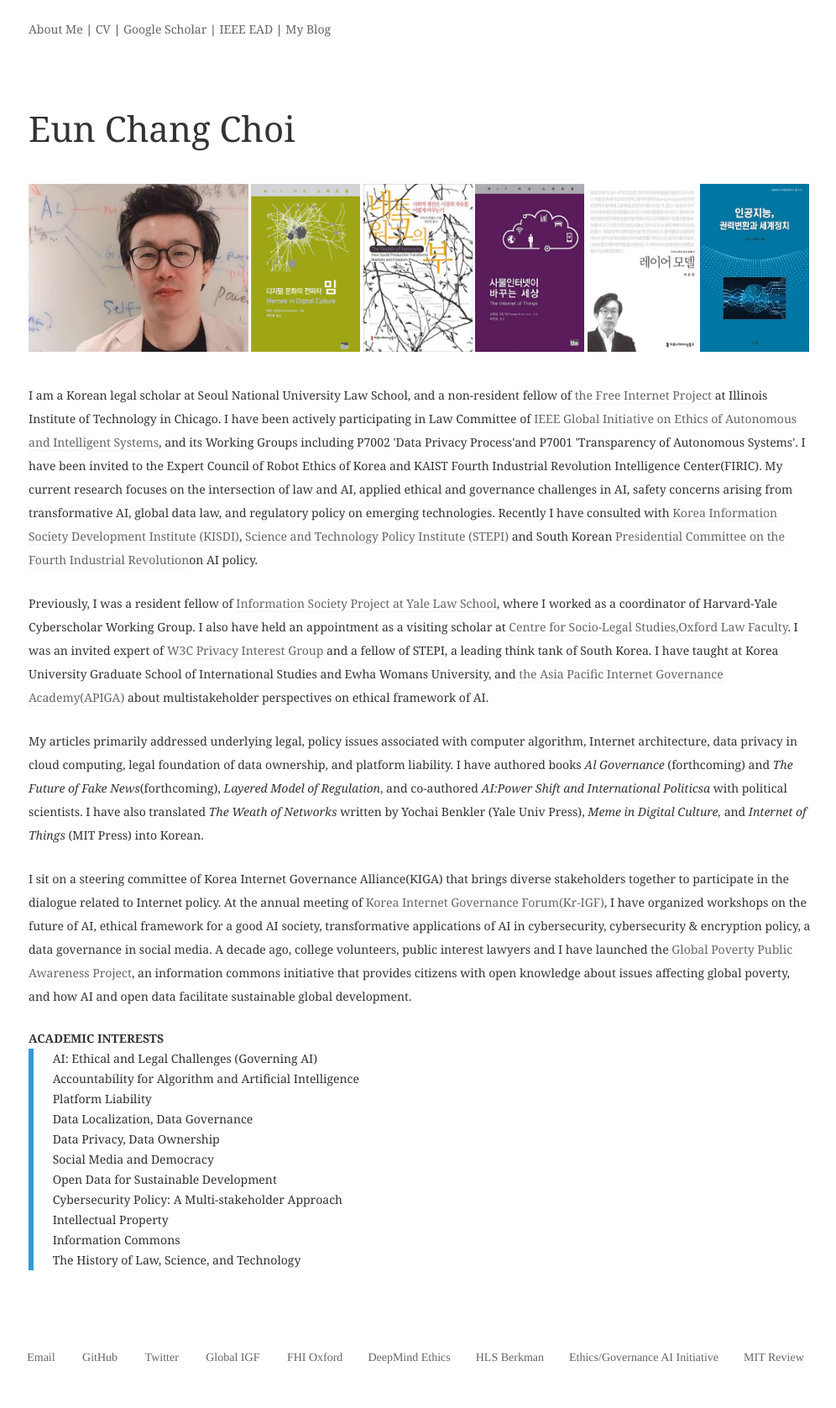
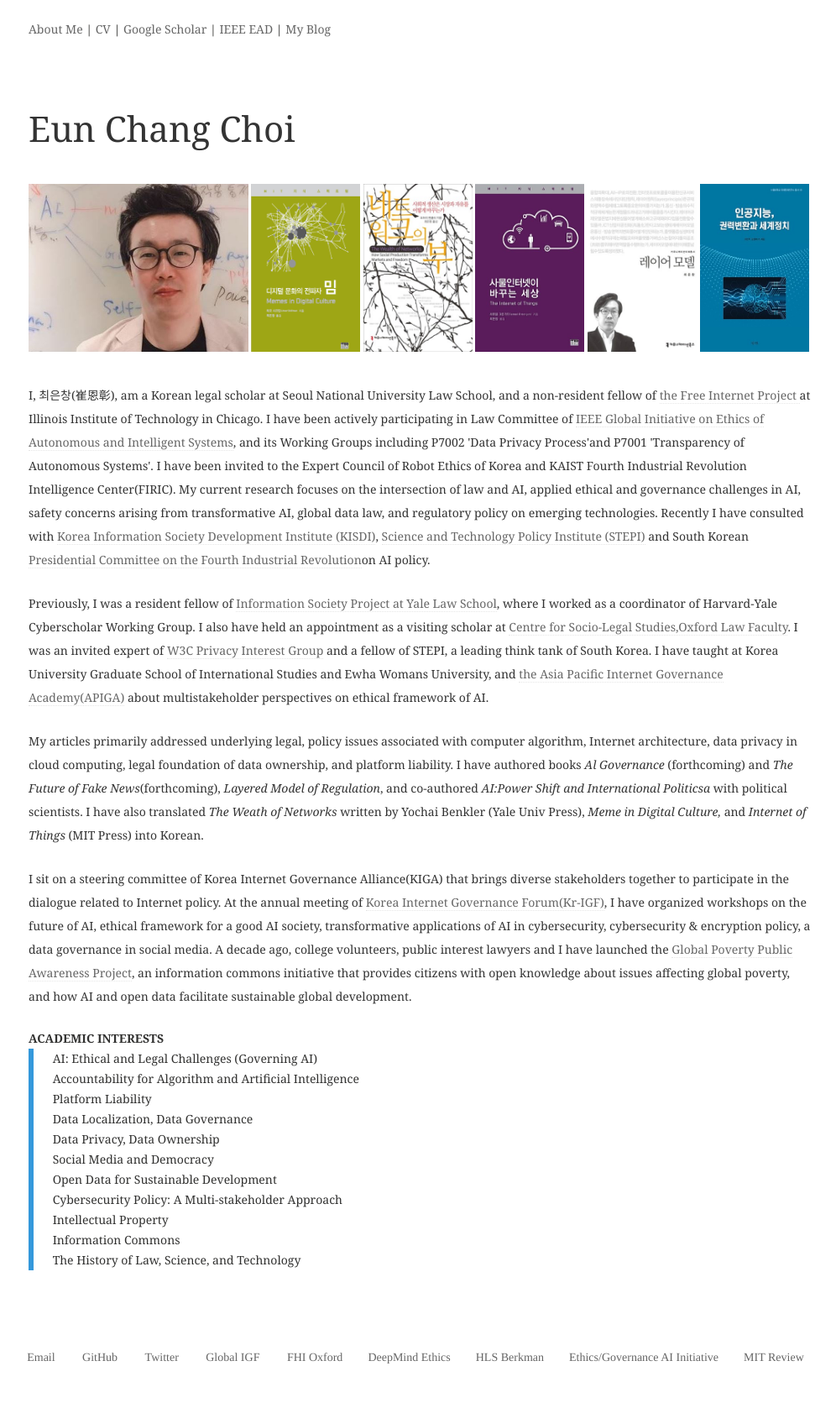
Before and after one commit to eunchangchoi/eunchangchoi.github.io, a Jekyll site: the page built from index.md, in a window 1280 px wide. Shown: the whole page at 84% size, without its empty margins (66-1062 px from the left). Built offline with Jekyll 4.4.1, drawn with Linux system fonts in a browser that asks for light colours.

Commit message:
Update index.md

```diff
--- a/index.md
+++ b/index.md
@@ -18,7 +18,7 @@
  <a href="http://www.kyobobook.co.kr/product/detailViewKor.laf?barcode=9791130437002&orderClick=357"><img style="vertical-align:top;height:200px;width:130px;" src="images/book4.jpg"></a> <a href="http://www.kyobobook.co.kr/product/detailViewKor.laf?ejkGb=KOR&mallGb=KOR&barcode=9788964361436&orderClick=LAH&Kc="><img style="vertical-align:top;height:200px;width:130px;" src="images/book5.jpg"></a>
  <br>
  <br>
-<p>I am a Korean legal scholar at Seoul National University Law School, and a non-resident fellow of <a href="https://thefreeinternetproject.org/"> the Free Internet Project </a>at Illinois Institute of Technology in Chicago. I have been actively participating in Law Committee of <a href="https://ethicsinaction.ieee.org/">IEEE Global Initiative on Ethics of Autonomous and Intelligent Systems</a>, and its Working Groups including P7002 'Data Privacy Process'and P7001 'Transparency of Autonomous Systems'. I have been invited to the Expert Council of Robot Ethics of Korea and KAIST Fourth Industrial Revolution Intelligence Center(FIRIC). My current research focuses on the intersection of law and AI, applied ethical and governance challenges in AI, safety concerns arising from transformative AI, global data law, and regulatory policy on emerging technologies. Recently I have consulted with <a href="https://www.kisdi.re.kr/"> Korea Information Society Development Institute (KISDI)</a>, <a href="http://www.stepi.re.kr/">Science and Technology Policy Institute (STEPI)</a> and South Korean <a href="https://www.4th-ir.go.kr"> Presidential Committee on the Fourth Industrial Revolution</a>on AI policy.
+<p>I, 최은창(崔恩彰), am a Korean legal scholar at Seoul National University Law School, and a non-resident fellow of <a href="https://thefreeinternetproject.org/"> the Free Internet Project </a>at Illinois Institute of Technology in Chicago. I have been actively participating in Law Committee of <a href="https://ethicsinaction.ieee.org/">IEEE Global Initiative on Ethics of Autonomous and Intelligent Systems</a>, and its Working Groups including P7002 'Data Privacy Process'and P7001 'Transparency of Autonomous Systems'. I have been invited to the Expert Council of Robot Ethics of Korea and KAIST Fourth Industrial Revolution Intelligence Center(FIRIC). My current research focuses on the intersection of law and AI, applied ethical and governance challenges in AI, safety concerns arising from transformative AI, global data law, and regulatory policy on emerging technologies. Recently I have consulted with <a href="https://www.kisdi.re.kr/"> Korea Information Society Development Institute (KISDI)</a>, <a href="http://www.stepi.re.kr/">Science and Technology Policy Institute (STEPI)</a> and South Korean <a href="https://www.4th-ir.go.kr"> Presidential Committee on the Fourth Industrial Revolution</a>on AI policy.
   <p> Previously, I was a resident fellow of <a href="https://https://law.yale.edu/isp"> Information Society Project at Yale Law School</a>, where I worked as a coordinator of Harvard-Yale Cyberscholar Working Group. I also have held an appointment as a visiting scholar at <a href="https://www.law.ox.ac.uk/centres-institutes/centre-socio-legal-studies"> Centre for Socio-Legal Studies,Oxford Law Faculty</a>. I was an invited expert of <a href="https://www.w3.org/2011/07/privacy-ig-charter"> W3C Privacy Interest Group</a> and a fellow of STEPI, a leading think tank of South Korea. I have taught at Korea University Graduate School of International Studies and Ewha Womans University, and <a href="https://www.icann.org/news/announcement-2-2019-05-14-en"> the Asia Pacific Internet Governance Academy(APIGA)</a> about multistakeholder perspectives on ethical framework of AI.</p>
 <p> My articles primarily addressed underlying legal, policy issues associated with computer algorithm, Internet architecture, data privacy in cloud computing, legal foundation of data ownership, and platform liability. I have authored books <i> Al Governance </i>(forthcoming) and <i>The Future of Fake News</i>(forthcoming), <i> Layered Model of Regulation</i>, and co-authored <i>AI:Power Shift and International Politicsa</i> with political scientists. I have also translated <i> The Weath of Networks</i> written by Yochai Benkler (Yale Univ Press),<i> Meme in Digital Culture,</i> and <i>Internet of Things</i> (MIT Press) into Korean. </p>
 <p> I sit on a steering committee of Korea Internet Governance Alliance(KIGA) that brings diverse stakeholders together to participate in the dialogue related to Internet policy. At the annual meeting of <a href="http://krigf.kr"> Korea Internet Governance Forum(Kr-IGF)</a>, I have organized workshops on the future of AI, ethical framework for a good AI society, transformative applications of AI  in cybersecurity, cybersecurity & encryption policy, a data governance in social media. A decade ago, college volunteers, public interest lawyers and I have launched the <a href="http://www.povertyinfo.org"> Global Poverty Public Awareness Project</a>, an information commons initiative that provides citizens with open knowledge about issues affecting global poverty, and how AI and open data facilitate sustainable global development.</p>
```
